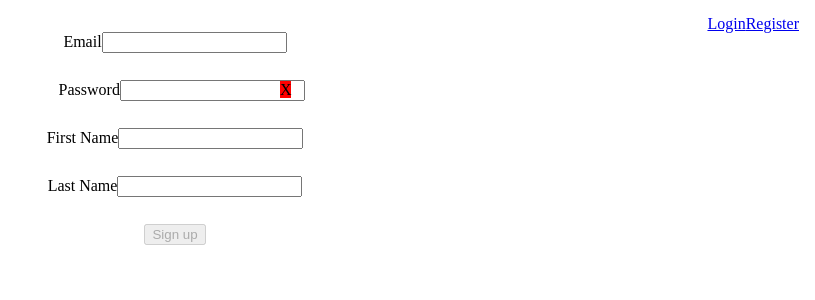
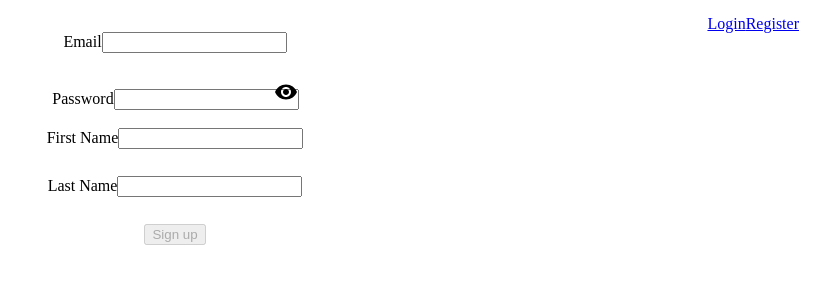
Before and after one commit to petrussola/shoe-organiser-frontend, a React (Create React App) app: page /signup in a window 1280 px wide. Shown: the top 300 px of the page, without its empty margins (465-1280 px from the left). Built offline with nearby package versions, Linux system fonts and the light colour scheme.

Commit message:
Add Material UI icon for span to make password visible or invisible

```diff
--- a/src/Components/Auth/Signupform.js
+++ b/src/Components/Auth/Signupform.js
@@ -4,6 +4,8 @@ import React, { useState } from 'react';
 import axios from 'axios';
 import zxcvbn from 'zxcvbn';
 import styled from 'styled-components';
+import VisibilityIcon from '@material-ui/icons/Visibility';
+import VisibilityOffIcon from '@material-ui/icons/VisibilityOff';
 
 // helper
 import { schema } from '../../Helpers/Formvalidation';
@@ -23,7 +25,6 @@ const StyledForm = styled.form`
 		height: 3rem;
 	}
 	span {
-		background-color: red;
 		margin-left: -25px;
 	}
 `;
@@ -37,12 +38,12 @@ const initialSignupUser = {
 
 const Signupform = () => {
 	const [signUpUser, setSignUpUser] = useState(initialSignupUser); // state of form content
-	const [passwordStrength, setpasswordStrength] = useState(null); // password strength
+	const [passwordStrength, setPasswordStrength] = useState(null); // password strength
+	const [passwordHidden, setPasswordHidden] = useState(true); // is password in password field hidden
 	const [isLoading, setIsLoading] = useState(false); // displays loading message while waiting for Promise to resolve
 	const [isSignup, setIsSignup] = useState(false); // succesful signup
 	const [signupError, setSignupError] = useState(null); // in case sign up error. Store a string that gets displayed in case of error
 	const [validationError, setValidationError] = useState([]); // stores array of validation error messages, if any
-	const [passwordHidden, setPasswordHidden] = useState(true); // is password in password field hidden
 
 	const onSignupFormChange = e => {
 		setSignUpUser({
@@ -50,10 +51,10 @@ const Signupform = () => {
 			[e.target.id]: e.target.value,
 		});
 		if (signUpUser.password.length === 0) {
-			setpasswordStrength(null);
+			setPasswordStrength(null);
 		} else {
 			const { score } = zxcvbn(signUpUser.password);
-			setpasswordStrength(score);
+			setPasswordStrength(score);
 		}
 	};
 
@@ -62,7 +63,7 @@ const Signupform = () => {
 		setValidationError([]); // clear validation errors, if any
 		setSignupError(null); // clear error messages
 		if (passwordStrength < 3) {
-			setpasswordStrength(null);
+			setPasswordStrength(null);
 			setValidationError(['Dude, choose a stronger password']);
 			return;
 		}
@@ -71,7 +72,7 @@ const Signupform = () => {
 				abortEarly: false,
 			}); // yup validation
 			setIsLoading(true); // activates loading spinner
-			setpasswordStrength(null);
+			setPasswordStrength(null);
 			await axios.post(
 				`${process.env.REACT_APP_BASE_URL}api/auth/register`,
 				validatedUser
@@ -143,10 +144,15 @@ const Signupform = () => {
 						className='pw-icon'
 						onClick={() => {}}
 						onKeyDown={togglePassword}
+						onMouseDown={togglePassword}
 						role='button'
 						tabIndex={0}
 					>
-						X
+						{passwordHidden ? (
+							<VisibilityIcon />
+						) : (
+							<VisibilityOffIcon />
+						)}
 					</span>
 					<PasswordStrength passwordStrength={passwordStrength} />
 				</label>
```
